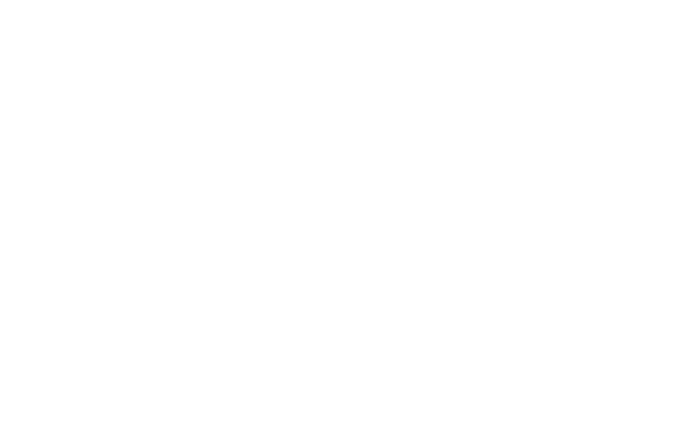
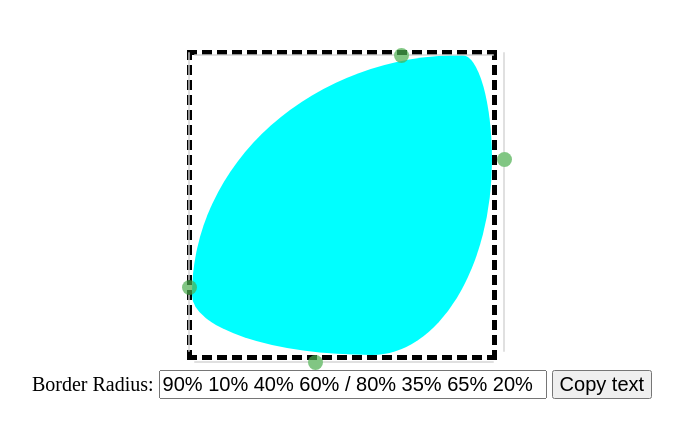
Before and after one commit to jeduardopaes/Border-Radius-PreviewerJS, a plain HTML site: page index.html in a window 1280 px wide. Shown: the whole page, without its empty margins (298-981 px from the left). Drawn offline with Linux system fonts and the light colour scheme.

Commit message:
First implementation of the code

```diff
--- a/css/main.css
+++ b/css/main.css
@@ -0,0 +1,96 @@
+*{
+  font-size: 20px;
+
+}
+
+#ClayBox{
+
+  background-color: cyan;
+  width: 300px;
+  height: 300px;
+
+}
+
+#container{
+
+  position: relative;
+  width: 300px;
+  height: 300px;
+  border: dashed 5px black;
+  margin: auto;
+  margin-top: 50px;
+}
+
+.slidecontainer {
+  width: 100%; /* Width of the outside container */
+  height: 10px;
+}
+
+/* The slider itself */
+.slider {
+  -webkit-appearance: none;  /* Override default CSS styles */
+  appearance: none;
+  width: 100%; /* Full-width */
+  height: 2px; /* Specified height */
+  background: #d3d3d3; /* Grey background */
+  outline: none; /* Remove outline */
+  opacity: 0.7; /* Set transparency (for mouse-over effects on hover) */
+  -webkit-transition: .2s; /* 0.2 seconds transition on hover */
+  transition: opacity .2s;
+  border-radius: 5px;
+
+}
+
+/* Mouse-over effects */
+.slider:hover {
+  opacity: 1; /* Fully shown on mouse-over */
+}
+
+/* The slider handle (use -webkit- (Chrome, Opera, Safari, Edge) and -moz- (Firefox) to override default look) */
+.slider::-webkit-slider-thumb {
+  -webkit-appearance: none; /* Override default look */
+  appearance: none;
+  width: 15px; /* Set a specific slider handle width */
+  height: 15px; /* Slider handle height */
+  background: #4CAF50; /* Green background */
+  cursor: pointer; /* Cursor on hover */
+  border-radius: 50%;
+}
+
+.slider::-moz-range-thumb {
+  width: 15px; /* Set a specific slider handle width */
+  height: 15px; /* Slider handle height */
+  background: #4CAF50; /* Green background */
+  cursor: pointer; /* Cursor on hover */
+  border-radius: 50%;
+}
+
+#topslidecontainer{
+  position: absolute;
+  top: -17px;
+}
+#bottomslidecontainer{
+  position: absolute;
+  bottom: 0px;
+}
+#leftslidecontainer{
+  position: absolute;
+  transform: rotate(-90deg);
+  top: 48%;
+  left: -55%;
+}
+#rightslidecontainer{
+  position: absolute;
+  transform: rotate(-90deg);
+  top: 48%;
+  left: 50%;
+}
+
+#infoRadious{
+  width: 90%;
+  margin: 10px auto;
+  text-align: center;
+}
+#valueRadius{
+  width: 19rem;
+}
--- a/index.html
+++ b/index.html
@@ -11,8 +11,26 @@
 <body>
 
   <main>
-    <div id="ClayBox">
 
+    <div id="container">
+      <div id="ClayBox"> </div>
+      <div id="topslidecontainer" class="slidecontainer">
+        <input type="range" min="-50" max="50" value="20" class="slider" id="topSlider">
+      </div>
+      <div id="leftslidecontainer" class="slidecontainer">
+        <input type="range" min="-50" max="50" value="-30" class="slider" id="leftSlider">
+      </div>
+      <div id="rightslidecontainer" class="slidecontainer">
+        <input type="range" min="-50" max="50" value="15" class="slider" id="rightSlider">
+      </div>
+      <div id="bottomslidecontainer" class="slidecontainer">
+        <input type="range" min="-50" max="50" value="-10" class="slider" id="bottomSlider">
+      </div>
+    </div>
+    <div id="infoRadious">
+      <label for="radiusText">Border Radius: </label>
+      <input id="valueRadius" type="text" name="radiusText" />
+      <button onclick="copyText()">Copy text</button>
     </div>
   </main>
   <script src="./js/main.js"></script>
--- a/js/main.js
+++ b/js/main.js
@@ -0,0 +1,60 @@
+let clayBox = document.getElementById('ClayBox');
+let topSlider = document.getElementById('topSlider');
+let leftSlider = document.getElementById('leftSlider');
+let bottomSlider = document.getElementById('bottomSlider');
+let rightSlider = document.getElementById('rightSlider');
+let valueRadius = document.getElementById('valueRadius');
+
+let values = [50 + 20, 50 - 20, 50 - 10, 50 + 10, 50 + 30, 50 - 15, 50 + 15, 50 - 30];
+let text = `${values[0] + 20}% ${values[1] - 20}% ${values[2]}% ${values[3]}% / ${values[4]}% ${values[5]}% ${values[6]}% ${values[7]}%`;
+clayBox.style.borderRadius = text;
+valueRadius.value = text;
+
+valueRadius.setAttribute('readonly', 'true');
+
+topSlider.oninput = function () {
+  values[0] = 50 + parseInt(this.value);
+  values[1] = 50 - parseInt(this.value);
+  text = `${values[0]}% ${values[1]}% ${values[2]}% ${values[3]}% / ${values[4]}% ${values[5]}% ${values[6]}% ${values[7]}%`;
+  clayBox.style.borderRadius = text;
+  valueRadius.value = text;
+}
+
+leftSlider.oninput = function () {
+  values[7] = 50 + parseInt(this.value);
+  values[4] = 50 - parseInt(this.value);
+  text = `${values[0]}% ${values[1]}% ${values[2]}% ${values[3]}% / ${values[4]}% ${values[5]}% ${values[6]}% ${values[7]}%`;
+  clayBox.style.borderRadius = text;
+  valueRadius.value = text;
+}
+
+bottomSlider.oninput = function () {
+  values[3] = 50 + parseInt(this.value);
+  values[2] = 50 - parseInt(this.value);
+  text = `${values[0]}% ${values[1]}% ${values[2]}% ${values[3]}% / ${values[4]}% ${values[5]}% ${values[6]}% ${values[7]}%`;
+  clayBox.style.borderRadius = text;
+  valueRadius.value = text;
+}
+
+rightSlider.oninput = function () {
+  values[6] = 50 + parseInt(this.value);
+  values[5] = 50 - parseInt(this.value);
+  text = `${values[0]}% ${values[1]}% ${values[2]}% ${values[3]}% / ${values[4]}% ${values[5]}% ${values[6]}% ${values[7]}%`;
+  clayBox.style.borderRadius = text;
+  valueRadius.value = text;
+}
+
+// 50% 50% 50% 50% / 50% 50% 50% 50%
+
+function copyText() {
+
+  /* Select the text field */
+  valueRadius.select();
+  valueRadius.setSelectionRange(0, 99999); /*For mobile devices*/
+
+  /* Copy the text inside the text field */
+  document.execCommand("copy");
+
+  /* Alert the copied text */
+  //alert("Copied the text: " + valueRadius.value);
+}
```
